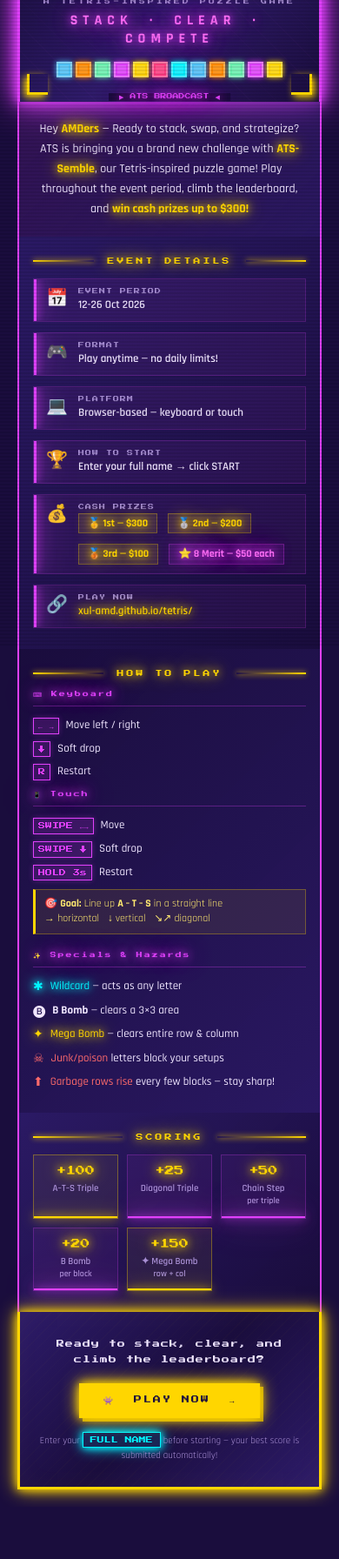
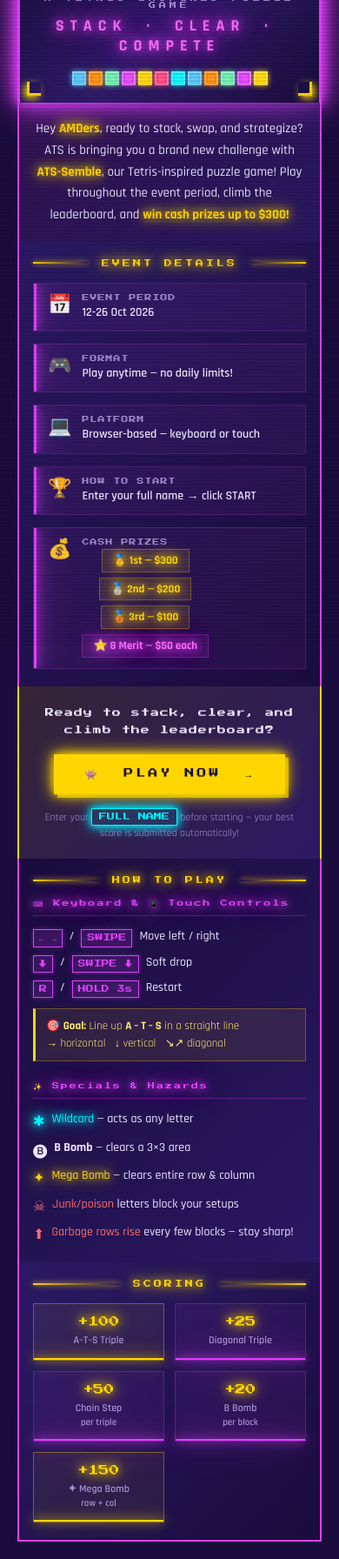
Before and after one commit to xul-amd/xul-amd.github.io, a website: page index.html in a window 390 px wide. Shown: the part 100-1892 px from the top of the page at 87% size. Before the commit the page ends 1832 px from the top, so only its background shows below. Drawn offline with Linux system fonts and the light colour scheme.

Commit message:
Update layout

```diff
--- a/index.html
+++ b/index.html
@@ -81,7 +81,7 @@ body::after {
 /* === PAGE CONTAINER === */
 .page {
   width: 100%;
-  max-width: 800px;
+  max-width: 860px;
   position: relative;
   z-index: 1;
 }
@@ -116,7 +116,7 @@ body::after {
 /* === HEADER === */
 .header {
   background: linear-gradient(135deg, #1a0d3d 0%, #2D1B69 50%, #1a0d3d 100%);
-  padding: 36px 32px 28px;
+  padding: 40px 36px 32px;
   text-align: center;
   border: 3px solid var(--neon);
   border-bottom: none;
@@ -153,8 +153,8 @@ body::after {
 
 .game-title {
   font-family: var(--pixel);
-  font-size: clamp(22px, 5vw, 36px);
-  letter-spacing: 4px;
+  font-size: clamp(24px, 5vw, 40px);
+  letter-spacing: 5px;
   line-height: 1.3;
   color: var(--gold);
   text-shadow: var(--glow-gold), 3px 3px 0 #b8960a;
@@ -177,18 +177,18 @@ body::after {
 
 .tagline {
   font-family: var(--pixel);
-  font-size: clamp(7px, 1.5vw, 10px);
+  font-size: clamp(8px, 1.5vw, 11px);
   color: var(--muted);
-  letter-spacing: 3px;
-  margin-top: 10px;
+  letter-spacing: 4px;
+  margin-top: 12px;
   text-transform: uppercase;
 }
 
 .subtagline {
   font-family: var(--body);
-  font-size: clamp(16px, 3vw, 22px);
+  font-size: clamp(18px, 3vw, 24px);
   font-weight: 700;
-  letter-spacing: 6px;
+  letter-spacing: 7px;
   color: var(--neon2);
   text-shadow: var(--glow-neon);
   margin-top: 8px;
@@ -199,12 +199,12 @@ body::after {
 .block-row {
   display: flex;
   justify-content: center;
-  gap: 4px;
-  margin-top: 16px;
+  gap: 5px;
+  margin-top: 18px;
 }
 
 .blk {
-  width: 18px; height: 18px;
+  width: 20px; height: 20px;
   border: 2px solid rgba(255,255,255,0.3);
   position: relative;
 }
@@ -229,28 +229,14 @@ body::after {
   border: 2px solid var(--neon);
   border-top: none;
   border-bottom: none;
-  padding: 20px 32px;
+  padding: 22px 36px;
   position: relative;
 }
 
-.callout::before {
-  content: '▶ ATS BROADCAST ◀';
-  font-family: var(--pixel);
-  font-size: 7px;
-  color: var(--neon);
-  text-shadow: var(--glow-neon);
-  position: absolute;
-  top: -10px;
-  left: 50%;
-  transform: translateX(-50%);
-  background: var(--bg);
-  padding: 0 12px;
-  white-space: nowrap;
-}
 
 .callout p {
   font-family: var(--body);
-  font-size: clamp(14px, 2.2vw, 17px);
+  font-size: clamp(15px, 2.5vw, 19px);
   font-weight: 500;
   line-height: 1.65;
   color: var(--white);
@@ -265,7 +251,7 @@ body::after {
 /* === SECTION LABEL === */
 .section-label {
   font-family: var(--pixel);
-  font-size: clamp(8px, 1.8vw, 11px);
+  font-size: clamp(9px, 2vw, 12px);
   color: var(--gold);
   text-shadow: var(--glow-gold);
   letter-spacing: 3px;
@@ -278,7 +264,7 @@ body::after {
   display: flex;
   align-items: center;
   gap: 12px;
-  margin-bottom: 16px;
+  margin-bottom: 18px;
 }
 
 .section-line {
@@ -298,13 +284,13 @@ body::after {
   border: 2px solid var(--neon);
   border-top: none;
   border-bottom: none;
-  padding: 24px 32px;
+  padding: 26px 36px;
 }
 
 .details-grid {
   display: grid;
   grid-template-columns: 1fr 1fr;
-  gap: 12px 24px;
+  gap: 14px 28px;
 }
 
 .detail-item {
@@ -314,7 +300,7 @@ body::after {
   background: rgba(224,64,251,0.06);
   border: 1px solid rgba(224,64,251,0.2);
   border-radius: 0;
-  padding: 10px 14px;
+  padding: 12px 16px;
   position: relative;
   overflow: hidden;
 }
@@ -329,7 +315,7 @@ body::after {
 }
 
 .detail-icon {
-  font-size: 20px;
+  font-size: 22px;
   flex-shrink: 0;
   line-height: 1;
   margin-top: 2px;
@@ -338,7 +324,7 @@ body::after {
 .detail-content { display: block; }
 .detail-label {
   font-family: var(--pixel);
-  font-size: 7px;
+  font-size: 8px;
   color: var(--muted);
   letter-spacing: 1px;
   text-transform: uppercase;
@@ -346,7 +332,7 @@ body::after {
 }
 .detail-value {
   font-family: var(--body);
-  font-size: clamp(13px, 2vw, 15px);
+  font-size: clamp(14px, 2.2vw, 17px);
   font-weight: 600;
   color: var(--white);
   line-height: 1.3;
@@ -363,7 +349,7 @@ body::after {
 
 .prize-breakdown {
   display: flex;
-  gap: 12px;
+  gap: 14px;
   flex-wrap: wrap;
   align-items: center;
 }
@@ -371,9 +357,9 @@ body::after {
 .prize-tier {
   background: rgba(255,214,0,0.1);
   border: 1px solid rgba(255,214,0,0.3);
-  padding: 3px 10px;
+  padding: 4px 12px;
   font-family: var(--body);
-  font-size: clamp(12px, 1.8vw, 14px);
+  font-size: clamp(13px, 2vw, 16px);
   font-weight: 700;
   color: var(--gold);
   text-shadow: var(--glow-gold);
@@ -387,22 +373,36 @@ body::after {
   text-shadow: var(--glow-neon);
 }
 
-.detail-item.link-item .detail-value {
-  color: var(--gold);
-  text-shadow: var(--glow-gold);
-  font-size: clamp(13px, 2vw, 15px);
-  font-weight: 600;
+
+/* === PLAY NOW BANNER === */
+.play-now-section {
+  background: linear-gradient(135deg, rgba(255,214,0,0.12), rgba(45,27,105,0.9));
+  border: 2px solid var(--gold);
+  border-top: none;
+  border-bottom: none;
+  padding: 28px 36px;
+  text-align: center;
 }
 
-.detail-item.link-item a {
-  display: block;
-  color: inherit;
+.play-btn-large {
+  display: inline-block;
+  font-family: var(--pixel);
+  font-size: clamp(11px, 2.5vw, 15px);
+  color: var(--bg);
+  background: var(--gold);
+  padding: 16px 36px;
   text-decoration: none;
+  letter-spacing: 3px;
+  box-shadow: var(--glow-gold), 4px 4px 0 #b8960a;
+  transition: transform 0.1s, box-shadow 0.1s;
+  border: none;
+  cursor: pointer;
+  animation: btnPulse 2.5s ease-in-out infinite;
 }
 
-.detail-item.link-item a .detail-label,
-.detail-item.link-item a .detail-value {
-  pointer-events: none;
+.play-btn-large:hover {
+  transform: translate(-2px, -2px);
+  box-shadow: 0 0 30px #FFD600, 0 0 60px #FFD600, 6px 6px 0 #b8960a;
 }
 
 /* === HOW TO PLAY === */
@@ -411,24 +411,24 @@ body::after {
   border: 2px solid var(--neon);
   border-top: none;
   border-bottom: none;
-  padding: 24px 32px;
+  padding: 26px 36px;
 }
 
 .how-grid {
   display: grid;
   grid-template-columns: 1fr 1fr;
-  gap: 20px;
+  gap: 24px;
 }
 
 .how-col {}
 
 .col-title {
   font-family: var(--pixel);
-  font-size: clamp(7px, 1.4vw, 9px);
+  font-size: clamp(8px, 1.6vw, 10px);
   color: var(--neon);
   text-shadow: var(--glow-neon);
   letter-spacing: 2px;
-  margin-bottom: 12px;
+  margin-bottom: 14px;
   padding-bottom: 8px;
   border-bottom: 1px solid rgba(224,64,251,0.3);
 }
@@ -437,12 +437,12 @@ body::after {
   list-style: none;
   display: flex;
   flex-direction: column;
-  gap: 7px;
+  gap: 8px;
 }
 
 .how-list li {
   font-family: var(--body);
-  font-size: clamp(13px, 2vw, 15px);
+  font-size: clamp(14px, 2.2vw, 17px);
   font-weight: 500;
   color: var(--white);
   display: flex;
@@ -453,11 +453,11 @@ body::after {
 
 .how-list li .key {
   font-family: var(--pixel);
-  font-size: 8px;
+  font-size: 9px;
   background: rgba(224,64,251,0.15);
   border: 1px solid var(--neon);
   color: var(--neon);
-  padding: 2px 5px;
+  padding: 2px 6px;
   flex-shrink: 0;
   margin-top: 1px;
   box-shadow: 0 0 6px rgba(224,64,251,0.3);
@@ -465,21 +465,21 @@ body::after {
 }
 
 .how-list li .sp-icon {
-  font-size: 14px;
+  font-size: 16px;
   flex-shrink: 0;
-  margin-top: 1px;
+  margin-top: 2px;
 }
 
 .goal-note {
-  margin-top: 10px;
+  margin-top: 12px;
   background: rgba(255,214,0,0.08);
   border: 1px solid rgba(255,214,0,0.3);
   border-left: 3px solid var(--gold);
-  padding: 8px 10px;
+  padding: 10px 12px;
   font-family: var(--body);
-  font-size: clamp(12px, 1.8vw, 14px);
+  font-size: clamp(13px, 2vw, 16px);
   color: var(--gold2);
-  line-height: 1.4;
+  line-height: 1.5;
 }
 
 .hazard { color: #ff6b6b; }
@@ -492,20 +492,19 @@ body::after {
   background: linear-gradient(135deg, rgba(45,27,105,0.9), rgba(26,13,61,0.95));
   border: 2px solid var(--neon);
   border-top: none;
-  border-bottom: none;
-  padding: 24px 32px;
+  padding: 26px 36px;
 }
 
 .score-grid {
   display: grid;
   grid-template-columns: repeat(5, 1fr);
-  gap: 10px;
+  gap: 12px;
 }
 
 .score-card {
   background: rgba(224,64,251,0.06);
   border: 1px solid rgba(224,64,251,0.25);
-  padding: 12px 10px;
+  padding: 14px 10px;
   text-align: center;
   position: relative;
   transition: border-color 0.2s;
@@ -531,7 +530,7 @@ body::after {
 
 .score-pts {
   font-family: var(--pixel);
-  font-size: clamp(11px, 2vw, 14px);
+  font-size: clamp(12px, 2.2vw, 16px);
   color: var(--gold);
   text-shadow: var(--glow-gold);
   display: block;
@@ -540,62 +539,20 @@ body::after {
 
 .score-label {
   font-family: var(--body);
-  font-size: clamp(11px, 1.6vw, 13px);
+  font-size: clamp(12px, 1.8vw, 15px);
   font-weight: 600;
   color: var(--muted);
   line-height: 1.3;
 }
 
-/* === FOOTER CTA === */
-.footer-cta {
-  background: linear-gradient(135deg, #2D1B69 0%, #1a0d3d 50%, #2D1B69 100%);
-  border: 3px solid var(--gold);
-  border-top: none;
-  box-shadow: var(--glow-gold), inset 0 0 30px rgba(255,214,0,0.03);
-  padding: 28px 32px;
-  text-align: center;
-  position: relative;
-  overflow: hidden;
-}
-
-.footer-cta::before {
-  content: '';
-  position: absolute;
-  inset: 0;
-  background: repeating-linear-gradient(
-    -45deg,
-    transparent,
-    transparent 8px,
-    rgba(255,214,0,0.015) 8px,
-    rgba(255,214,0,0.015) 9px
-  );
-  pointer-events: none;
-}
-
+/* === CTA elements (used in play-now-section) === */
 .cta-headline {
   font-family: var(--pixel);
-  font-size: clamp(9px, 2vw, 13px);
+  font-size: clamp(10px, 2vw, 14px);
   color: var(--white);
   letter-spacing: 1px;
   line-height: 2;
   margin-bottom: 18px;
-}
-
-.play-btn {
-  display: inline-block;
-  font-family: var(--pixel);
-  font-size: clamp(9px, 2vw, 13px);
-  color: var(--bg);
-  background: var(--gold);
-  padding: 14px 28px;
-  text-decoration: none;
-  letter-spacing: 2px;
-  box-shadow: var(--glow-gold), 4px 4px 0 #b8960a;
-  transition: transform 0.1s, box-shadow 0.1s;
-  position: relative;
-  border: none;
-  cursor: pointer;
-  animation: btnPulse 2.5s ease-in-out infinite;
 }
 
 @keyframes btnPulse {
@@ -603,14 +560,9 @@ body::after {
   50% { box-shadow: 0 0 20px #FFD600, 0 0 40px #FFD600, 0 0 60px #FFD600, 4px 4px 0 #b8960a; }
 }
 
-.play-btn:hover {
-  transform: translate(-2px, -2px);
-  box-shadow: 0 0 30px #FFD600, 0 0 60px #FFD600, 6px 6px 0 #b8960a;
-}
-
 .cta-note {
   font-family: var(--body);
-  font-size: clamp(11px, 1.6vw, 13px);
+  font-size: clamp(12px, 2vw, 15px);
   color: var(--muted);
   margin-top: 16px;
   line-height: 1.5;
@@ -629,7 +581,7 @@ body::after {
   color: var(--cyan);
   padding: 2px 8px;
   font-family: var(--pixel);
-  font-size: 8px;
+  font-size: 9px;
   box-shadow: var(--glow-cyan);
 }
 
@@ -654,13 +606,13 @@ body::after {
 
   .page { max-width: 100%; }
 
-  .header, .callout, .details-section, .how-section, .score-section, .footer-cta {
+  .header, .callout, .details-section, .play-now-section, .how-section, .score-section {
     background: #fff !important;
     box-shadow: none !important;
     border-color: #333 !important;
   }
 
-  .game-title, .section-label, .col-title, .cta-headline, .play-btn,
+  .game-title, .section-label, .col-title, .cta-headline, .play-btn-large,
   .score-pts, .detail-label, .detail-value, .how-list li {
     color: #111 !important;
     text-shadow: none !important;
@@ -671,12 +623,13 @@ body::after {
   .callout p, .cta-note { color: #222 !important; }
   .detail-value.prize-val, .score-pts { color: #000 !important; font-weight: 900 !important; }
 
-  .play-btn {
+  .play-btn-large {
     background: #111 !important;
     color: #fff !important;
     box-shadow: none !important;
     border: 2px solid #111 !important;
   }
+
 
   .blk, .corner-decor, .section-line, .block-row { display: none !important; }
 
@@ -686,13 +639,26 @@ body::after {
 
 /* === RESPONSIVE === */
 @media (max-width: 600px) {
+  .header { padding: 28px 16px 20px; }
+
+  .callout { padding: 18px 16px; }
+
+  .details-section, .play-now-section, .how-section, .score-section {
+    padding: 20px 16px;
+  }
+
   .details-grid { grid-template-columns: 1fr; }
   .how-grid { grid-template-columns: 1fr; }
   .score-grid { grid-template-columns: repeat(3, 1fr); }
-  .header, .callout, .details-section, .how-section, .score-section, .footer-cta {
-    padding-left: 16px;
-    padding-right: 16px;
-  }
+
+  .blk { width: 16px; height: 16px; }
+  .block-row { gap: 3px; }
+  .corner-decor { width: 16px; height: 16px; }
+}
+
+@media (max-width: 400px) {
+  .score-grid { grid-template-columns: repeat(2, 1fr); }
+  .prize-breakdown { flex-direction: column; gap: 6px; }
 }
 </style>
 </head>
@@ -736,7 +702,7 @@ body::after {
   <!-- CALLOUT -->
   <div class="callout">
     <p>
-      Hey <strong>AMDers</strong> — Ready to stack, swap, and strategize?
+      Hey <strong>AMDers</strong>, ready to stack, swap, and strategize?
       ATS is bringing you a brand new challenge with <strong>ATS-Semble</strong>,
       our Tetris-inspired puzzle game! Play throughout the event period,
       climb the leaderboard, and <strong>win cash prizes up to $300!</strong>
@@ -797,13 +763,15 @@ body::after {
         </div>
       </div>
 
-      <div class="detail-item link-item">
-        <div class="detail-icon">🔗</div>
-        <a href="https://xul-amd.github.io/tetris/" class="detail-content">
-          <div class="detail-label">Play Now</div>
-          <div class="detail-value">xul-amd.github.io/tetris/</div>
-        </a>
-      </div>
+    </div>
+  </div>
+
+  <!-- PLAY NOW -->
+  <div class="play-now-section">
+    <div class="cta-headline">Ready to stack, clear, and climb the leaderboard?</div>
+    <a class="play-btn-large" href="https://xul-amd.github.io/tetris/">👾 &nbsp;PLAY NOW &nbsp;→</a>
+    <div class="cta-note">
+      Enter your <span class="ntid-chip">FULL NAME</span> before starting — your best score is submitted automatically!
     </div>
   </div>
 
@@ -816,19 +784,13 @@ body::after {
     </div>
 
     <div class="how-grid">
-      <!-- Controls -->
+      <!-- Controls (consolidated) -->
       <div class="how-col">
-        <div class="col-title">⌨ Keyboard</div>
+        <div class="col-title">⌨ Keyboard &amp; 📱 Touch Controls</div>
         <ul class="how-list">
-          <li><span class="key">← →</span> Move left / right</li>
-          <li><span class="key">↓</span> Soft drop</li>
-          <li><span class="key">R</span> Restart</li>
-        </ul>
-        <div class="col-title" style="margin-top:12px;">📱 Touch</div>
-        <ul class="how-list">
-          <li><span class="key">SWIPE ←→</span> Move</li>
-          <li><span class="key">SWIPE ↓</span> Soft drop</li>
-          <li><span class="key">HOLD 3s</span> Restart</li>
+          <li><span class="key">← →</span> / <span class="key">SWIPE</span> Move left / right</li>
+          <li><span class="key">↓</span> / <span class="key">SWIPE ↓</span> Soft drop</li>
+          <li><span class="key">R</span> / <span class="key">HOLD 3s</span> Restart</li>
         </ul>
         <div class="goal-note">
           🎯 <strong>Goal:</strong> Line up <strong>A – T – S</strong> in a straight line<br>
@@ -884,27 +846,19 @@ body::after {
       </div>
       <div class="score-card">
         <span class="score-pts">+50</span>
-        <div class="score-label">Chain Step<br><small style="font-size:10px;color:var(--muted)">per triple</small></div>
+        <div class="score-label">Chain Step<br><small style="font-size:11px;color:var(--muted)">per triple</small></div>
       </div>
       <div class="score-card">
         <span class="score-pts">+20</span>
-        <div class="score-label">B Bomb<br><small style="font-size:10px;color:var(--muted)">per block</small></div>
+        <div class="score-label">B Bomb<br><small style="font-size:11px;color:var(--muted)">per block</small></div>
       </div>
       <div class="score-card gold-card">
         <span class="score-pts">+150</span>
-        <div class="score-label">✦ Mega Bomb<br><small style="font-size:10px;color:var(--muted)">row + col</small></div>
+        <div class="score-label">✦ Mega Bomb<br><small style="font-size:11px;color:var(--muted)">row + col</small></div>
       </div>
     </div>
   </div>
 
-  <!-- FOOTER CTA -->
-  <div class="footer-cta">
-    <div class="cta-headline">Ready to stack, clear, and climb the leaderboard?</div>
-    <a class="play-btn" href="https://xul-amd.github.io/tetris/">👾 &nbsp;PLAY NOW &nbsp;→</a>
-    <div class="cta-note">
-      Enter your <span class="ntid-chip">FULL NAME</span> before starting — your best score is submitted automatically!
-    </div>
-  </div>
 
 </div><!-- end .page -->
 
```
Also changed, not shown: ATS_trivia.md (added, +137 -0 lines), export.mjs (+10 -6 lines), tetris/index.html (+78 -26 lines), 1 other file.
